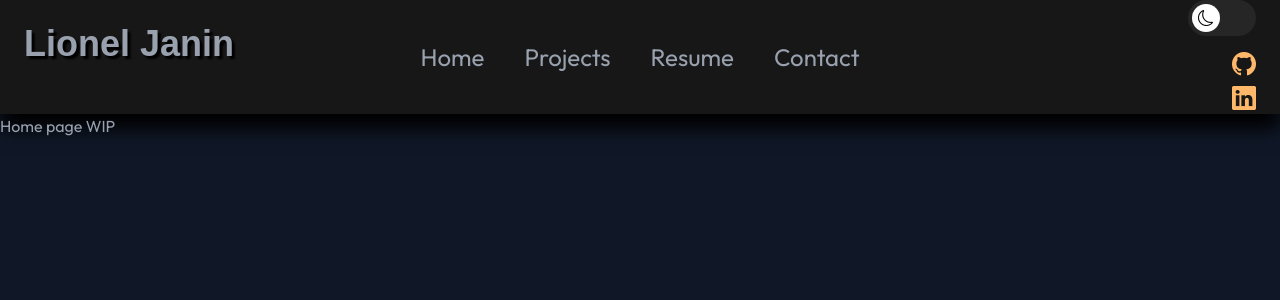
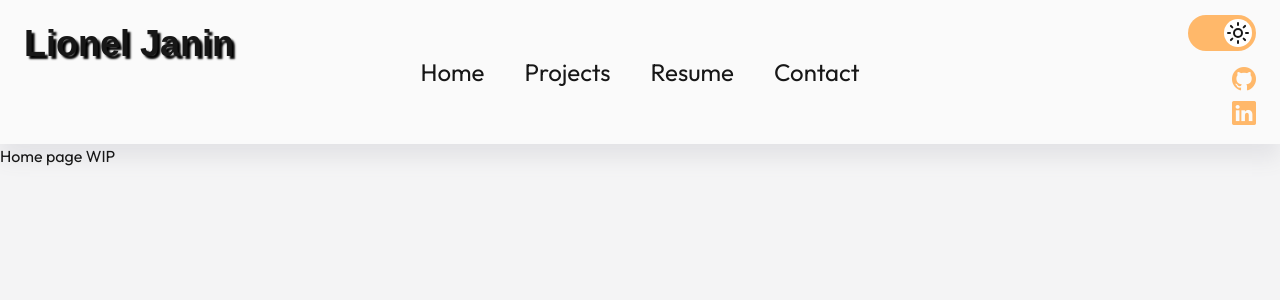
Before and after one commit to JLionel/Portfolio, a Next.js app in the folder portfolio.frontend/: page /home in a window 1280 px wide. Shown: the top 300 px of the page. Built offline with nearby package versions, Linux system fonts and the light colour scheme; a web font is replaced by a local one.

Commit message:
added theme handle

```diff
--- a/portfolio.frontend/app/(portfolio)/layout.tsx
+++ b/portfolio.frontend/app/(portfolio)/layout.tsx
@@ -16,7 +16,7 @@ export default function Layout({ children }: { children: React.ReactNode }) {
     <>
       <div
         className={
-          "h-[150] bg-neutral-900 flex flex-row shadow-[0_15px_19px_#000000]"
+          "h-36 flex flex-row bg-neutral-50 shadow-[0_15px_19px_#E4E4E7] dark:bg-neutral-900 dark:shadow-[0_15px_19px_#000000]"
         }
       >
         <div className={"w-1/3 p-6"}>
--- a/portfolio.frontend/app/layout.tsx
+++ b/portfolio.frontend/app/layout.tsx
@@ -1,6 +1,7 @@
 import "@/app/ui/global.css";
 import React from "react";
 import { outfit } from "@/app/ui/fonts";
+import { ThemeProvider } from "@/app/ui/theme-provider";
 
 export default function RootLayout({
   children,
@@ -8,11 +9,13 @@ export default function RootLayout({
   children: React.ReactNode;
 }) {
   return (
-    <html lang="en">
+    <html lang="en" suppressHydrationWarning>
       <body
-        className={`${outfit.className} bg-gray-900 antialiased text-gray-400`}
+        className={`${outfit.className} antialiased  text-neutral-900 bg-zinc-100 dark:bg-gray-900 dark:text-gray-400 boubou:bg-red-800`}
       >
-        {children}
+        <ThemeProvider attribute="class" defaultTheme="system" enableSystem>
+          {children}
+        </ThemeProvider>
       </body>
     </html>
   );
--- a/portfolio.frontend/app/ui/global.css
+++ b/portfolio.frontend/app/ui/global.css
@@ -1,5 +1,7 @@
 @import url("https://cdn.jsdelivr.net/npm/bootstrap-icons@1.13.1/font/bootstrap-icons.min.css");
 @import 'tailwindcss';
+
+@custom-variant dark (&:where(.dark, .dark *));
 
 @theme {
   --grid-template-columns-13: repeat(13, minmax(0, 1fr));
--- a/portfolio.frontend/app/ui/portfolio/theme-toggle.tsx
+++ b/portfolio.frontend/app/ui/portfolio/theme-toggle.tsx
@@ -1,14 +1,35 @@
 "use client";
 
-import { useState } from "react";
+import { Moon, Sun } from "lucide-react";
+import { useEffect, useState } from "react";
+import { useTheme } from "next-themes";
+import { localThemes } from "@/app/ui/theme-provider";
 
 export default function ThemeToggle() {
+  const [mounted, setMounted] = useState(false);
   const [isChecked, setIsChecked] = useState(false);
+  const { theme, resolvedTheme, setTheme } = useTheme();
 
   const handleToggle = (value: boolean) => {
-    console.log(value);
     setIsChecked(value);
+    setTheme(value ? localThemes.light : localThemes.dark);
   };
+
+  useEffect(() => {
+    setMounted(true);
+
+    let finalTheme = theme;
+
+    if (theme === localThemes.system) finalTheme = resolvedTheme;
+
+    console.log(finalTheme);
+
+    setIsChecked(finalTheme === localThemes.light);
+  }, [theme, resolvedTheme, localThemes]);
+
+  if (!mounted) {
+    return null;
+  }
 
   return (
     <label className="w-auto inline-flex items-center cursor-pointer">
@@ -17,18 +38,15 @@ export default function ThemeToggle() {
         value=""
         className="sr-only peer"
         onChange={(value) => handleToggle(value.target.checked)}
+        checked={isChecked}
       />
       <div
-        className={`relative w-17 h-9 bg-neutral-800 peer-focus:outline-none rounded-full peer-checked:bg-orange-300`}
+        className={`relative w-17 h-9 bg-orange-300 peer-focus:outline-none rounded-full dark:bg-neutral-800`}
       />
       <span
-        className={`absolute m-1 grid content-center justify-center bg-white rounded-full h-7 w-7 transition peer-checked:translate-x-8`}
+        className={`absolute m-1 grid content-center justify-center text-neutral-900 bg-white rounded-full h-7 w-7 transition peer-checked:translate-x-8`}
       >
-        {isChecked ? (
-          <div className={"bi bi-brightness-high text-black"} />
-        ) : (
-          <div className={"bi bi-moon text-black "} />
-        )}
+        {isChecked ? <Sun /> : <Moon />}
       </span>
     </label>
   );
--- /dev/null
+++ b/portfolio.frontend/app/ui/theme-provider.tsx
@@ -0,0 +1,20 @@
+"use client";
+
+import * as React from "react";
+import { ThemeProvider as NextThemesProvider } from "next-themes";
+
+export const localThemes = { light: "light", dark: "dark", system: "system" };
+
+export function ThemeProvider({
+  children,
+  ...props
+}: React.ComponentProps<typeof NextThemesProvider>) {
+  return (
+    <NextThemesProvider
+      themes={[localThemes.light, localThemes.dark]}
+      {...props}
+    >
+      {children}
+    </NextThemesProvider>
+  );
+}
--- a/portfolio.frontend/package.json
+++ b/portfolio.frontend/package.json
@@ -12,10 +12,11 @@
     "@tailwindcss/forms": "^0.5.11",
     "@tailwindcss/postcss": "^4.3.0",
     "autoprefixer": "^10.5.0",
-    "bootstrap-icons": "^1.13.1",
     "clsx": "^2.1.1",
+    "lucide-react": "^1.23.0",
     "next": "^16.2.6",
     "next-auth": "5.0.0-beta.31",
+    "next-themes": "^0.4.6",
     "postcss": "8.5.14",
     "react": "latest",
     "react-dom": "latest",
```
